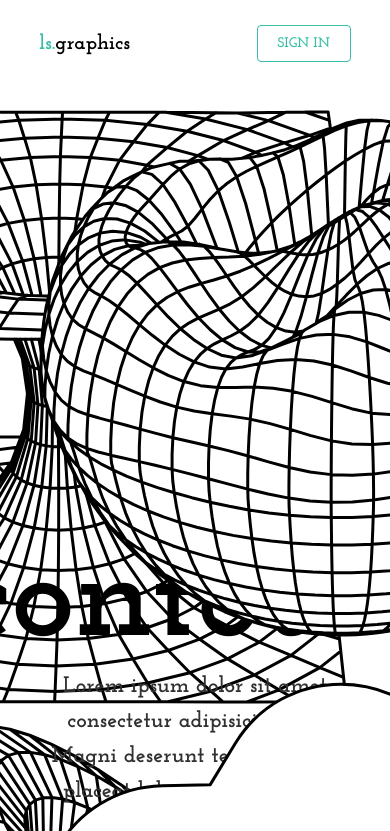
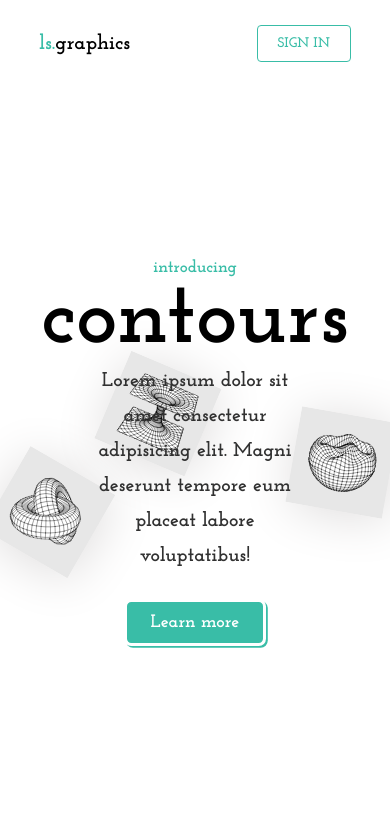
Before and after one commit to ismailaib/ls-graphics, a plain HTML site: page index.html in a window 390 px wide. Shown: the top 831 px of the page. Drawn offline with Linux system fonts and the light colour scheme.

Commit message:
add code

```diff
--- a/assets/css/style.css
+++ b/assets/css/style.css
@@ -13,7 +13,7 @@ body,html {
     background: #ffffff;
     scroll-behavior: smooth;
     scroll-padding-top: 2rem;
-    overflow-x: hidden;
+    overflow: hidden;
 }
 header {
     position: fixed;
@@ -129,7 +129,7 @@ header {
     display: none;
   }
   section {
-    padding: 20% 0 10%;
+    padding: 10% 0 10%;
   }
 h5 {
   color: #39bda7;
@@ -138,12 +138,14 @@ h5 {
 h1 {
   font-size: 8.5rem;
     color: black;
+    z-index: 9999;
 }
 .intro {
   display: grid;
   align-items: center;
   grid-template-columns: 25% 50% 25%;
   justify-items: center;
+  height: 100vh;
 }
 .intro-center {
   display: flex;
@@ -184,10 +186,40 @@ p {
   transform: translate(0.05em, 0.05em);
   box-shadow: 0.05em 0.05em #39bda7;
  }
+ img {
+  width: 100%;
+  background: #e7e7e7;
+  box-shadow: 3px 4px 50px #dfdddd;
+  padding: 15%;
+  cursor: pointer;
+  transition: all 300ms ease;
+}
+.intro-right .svg-1 {
+  transform: translateX(109px) rotate(23deg);
+}
+.intro-right .svg-1:hover{
+  transform: translateX(109px) rotate(0);
+  width: 110%;
+}
+.intro-right .svg-2 {
+  transform: rotate(30deg);
+}
+.intro-right .svg-2:hover{
+  transform: translateX(109px) rotate(0);
+  width: 110%;
+}
+.intro-left .svg-3 {
+  transform: rotate(10deg);
+}
+.intro-left .svg-3:hover{
+  transform: translateX(-100px) rotate(0);
+  width: 110%;
+}
+
 
 @media screen and (max-width: 1430px) {
     header{
-        padding: 60px 10%;
+        padding: 20px 10%;
     }
     :root{
       --big-font: 3rem;
@@ -250,3 +282,35 @@ p {
         margin: 10px;
     }
   }
+  @media screen and (max-width: 768px) {
+    section {
+      padding: 25% 0 10%;
+  }
+    p {
+      z-index: 9999;
+  }
+}
+@media screen and (max-width: 660px) {
+  section {
+    padding: 25% 0 10%;
+}
+p {
+  font-size: 15px;
+  z-index: 9999;
+}
+h1 {
+  font-size: 6.5rem;
+}
+}
+@media screen and (max-width: 425px) {
+  section {
+    padding: 32% 0 10%;
+}
+p {
+  font-size: 20px;
+  z-index: 9999;
+}
+h1 {
+  font-size: 5.5rem;
+}
+}
--- a/index.html
+++ b/index.html
@@ -32,7 +32,6 @@
         </div>
         <div class="intro-left">
             <img src ="assets/img/03.svg" alt="My Happy SVG" class="svg-3"/>
-            <img src ="assets/img/04.svg" alt="My Happy SVG" class="svg-4"/>
         </div>
     </section>
     <script src="assets/js/script.js"></script>
```
